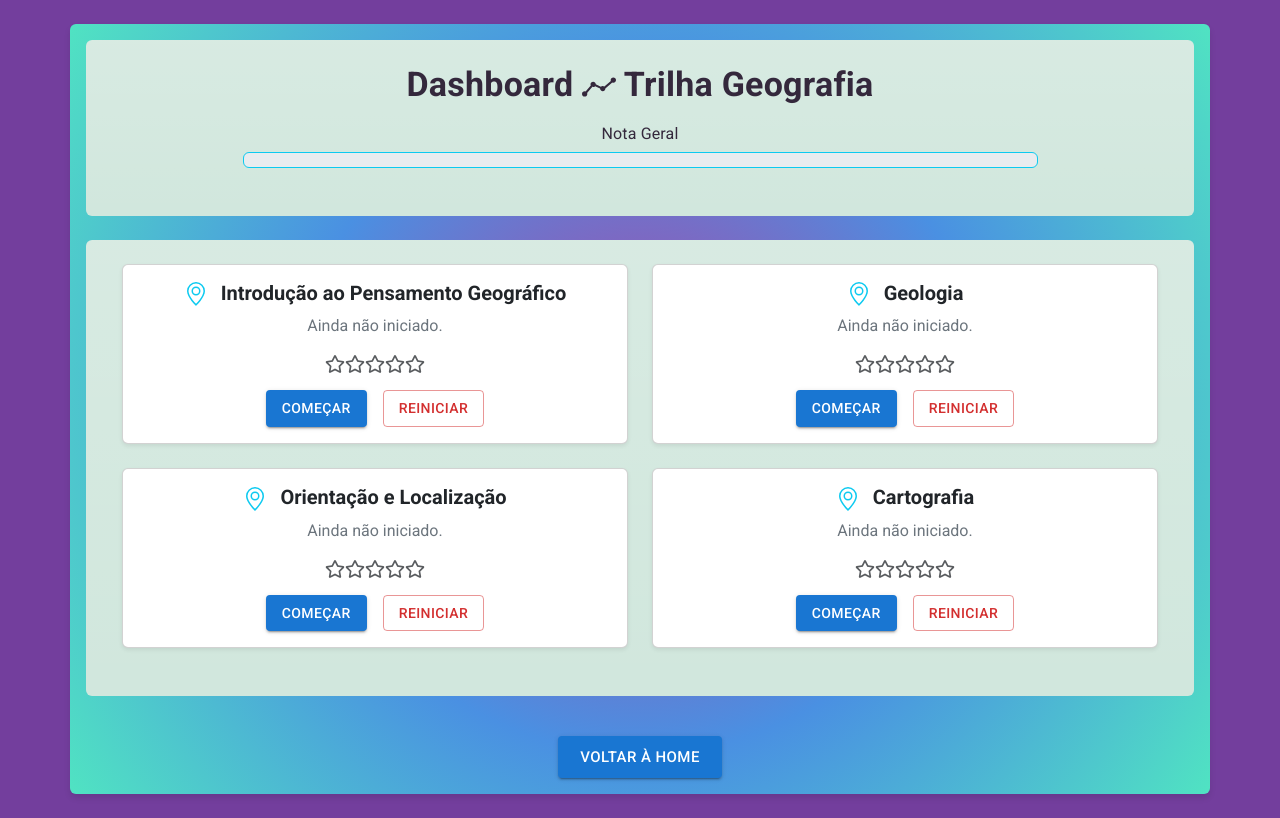
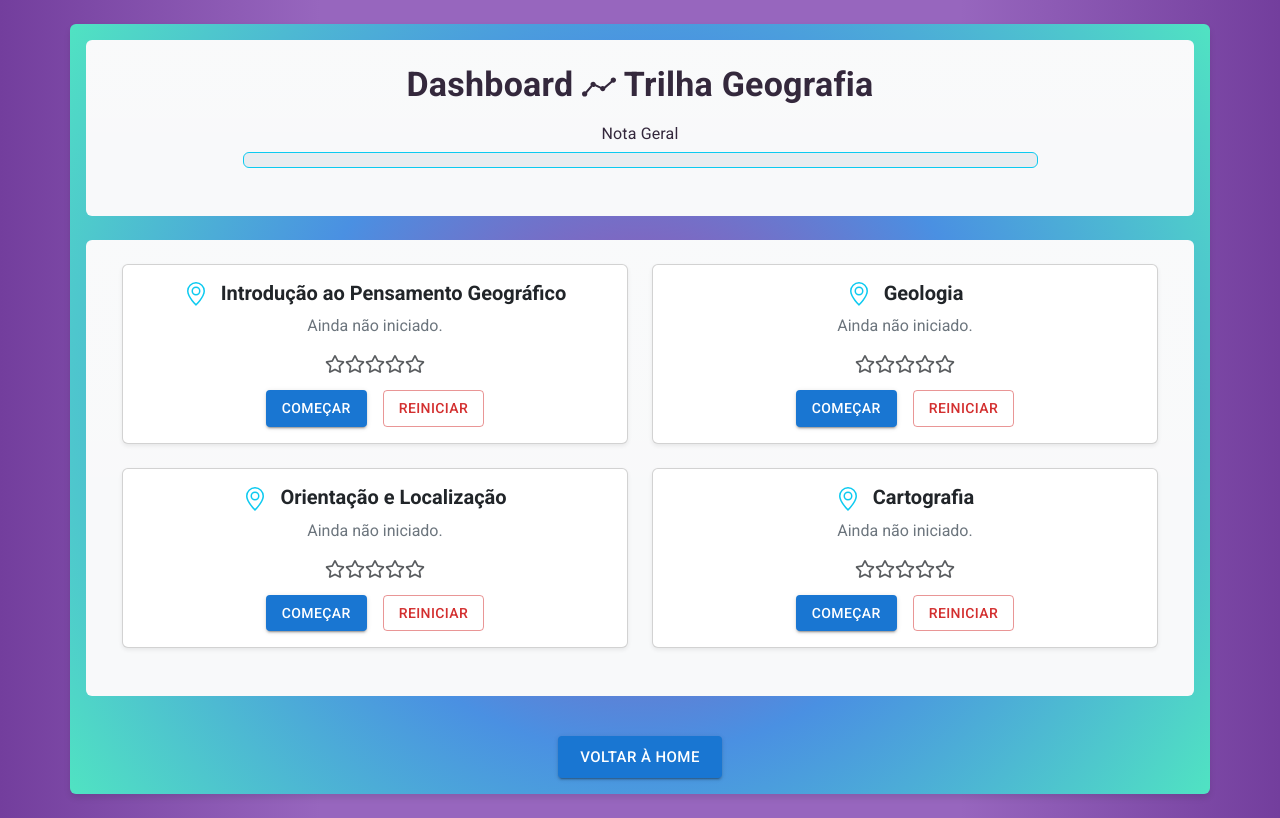
Before and after one commit to Biasiolo/teste-trivia-game, a React (Vite) app: page /modules in a window 1280 px wide. Built offline with nearby package versions, Linux system fonts and the light colour scheme.

Commit message:
ajustes fundo

```diff
--- a/src/index.css
+++ b/src/index.css
@@ -3,8 +3,8 @@ body {
   margin: 0;
   padding: 0;
   box-sizing: border-box;
+  background: linear-gradient(90deg, #733e9d, #9766be, #9766be, #9766be, #733e9d);
 
-  background: #733e9d;
 }
 
 
@@ -24,7 +24,7 @@ body {
 
 
 .card-deck1 {
-  background: linear-gradient(90deg, #a3e6d2, #bfe9de, #ceeee5, #bfe9de, #a3e6d2);
+  background: linear-gradient(90deg, #b1e1e7, #c8eceb, #ceeeec, #c8eceb, #b1e1e7);
 }
 
 .body-card {
--- a/src/pages/Modules.jsx
+++ b/src/pages/Modules.jsx
@@ -68,7 +68,7 @@ function Modules() {
   return (
     <div className="container p-3 mod3 rounded my-4 d-flex flex-column align-items-center">
       <Box
-        className="bg-success-subtle bg-gradient rounded p-4 w-100"
+        className="bg-light bg-gradient rounded p-4 w-100"
         textAlign="center"
       >
         <Typography
@@ -92,7 +92,7 @@ function Modules() {
         </Box>
       </Box>
 
-      <div className="row mt-4 bg-success-subtle bg-gradient rounded p-4 justify-content-center w-100">
+      <div className="row mt-4 bg-light bg-gradient rounded p-4 justify-content-center w-100">
         {progressModules.map((module) => (
           <div
             key={module.id}
```
